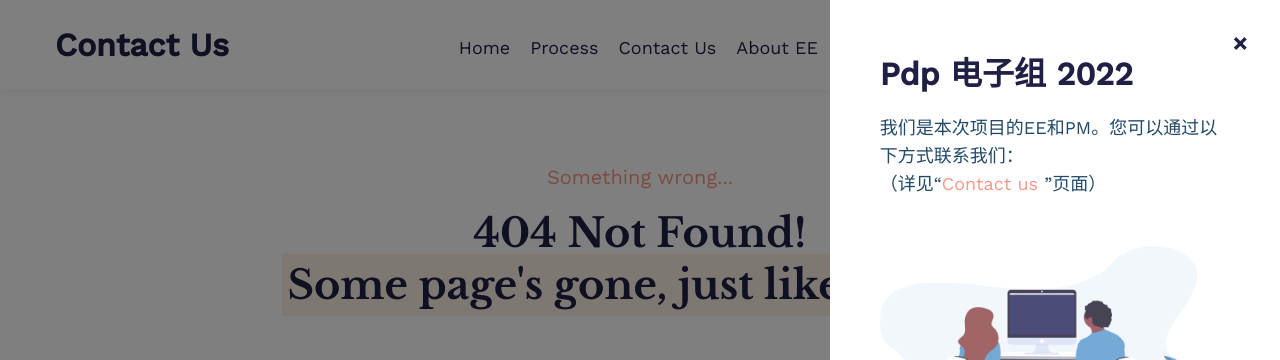
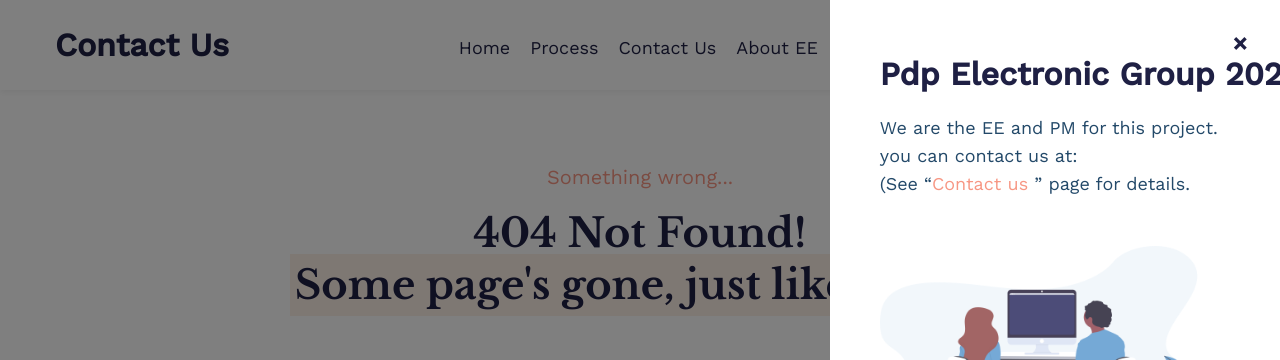
Before and after one commit to SiriusAhu/pdpY2-Electronic-Group, a plain HTML site: page 404.html in a window 1280 px wide. Both pictures are taken after a click on the link 1168 px from the left and 44 px from the top of the page. Shown: the top 360 px of the page. Drawn offline with nearby package versions, Linux system fonts and the light colour scheme.

Commit message:
Add files via upload

```diff
--- a/404.html
+++ b/404.html
@@ -98,13 +98,13 @@
 
       <div class="modal-body">
         <div class="modal__content">
-          <a class="navbar-brand"> <span>pdp 电子组 2022 </span></a>
+          <a class="navbar-brand"> <span>pdp Electronic Group 2022 </span></a>
           <!-- if logo is image enable this
             <h2 class="logo">
               <img src="image-path" alt="Your logo" title="Your logo" style="height:35px;" />
             </h2> -->
-          <p class="mt-md-3 mt-2">我们是本次项目的EE和PM。您可以通过以下方式联系我们：
-                <br>（详见“<a href="contact.html">Contact us</a> ”页面）
+          <p class="mt-md-3 mt-2">We are the EE and PM for this project. you can contact us at:
+                <br>(See “<a href="contact.html">Contact us</a> ” page for details.
             </p>
 
           <img src="assets/images/banner.png" alt="" class="img-fluid mt-5">
@@ -149,7 +149,7 @@
                 <span class="text">Something wrong...</span>
                 <h3 class="title-big">404 Not Found!<br>
                     <span class="type-js">
-                    <span class="text-js" style="font-size: 4;">Some page's gone, just like when it comes to worl, someone can't be found.</span></span>
+                    <span class="text-js" style="font-size: 4;">Some page's gone, just like, when it comes to work, someone can't be found. :(</span></span>
                     <br>
                     <br>
                     <p style="font-size: 3;">Click <a href="index.html" aria-setsize="16">here</a> to return to the home page.</p>
```
